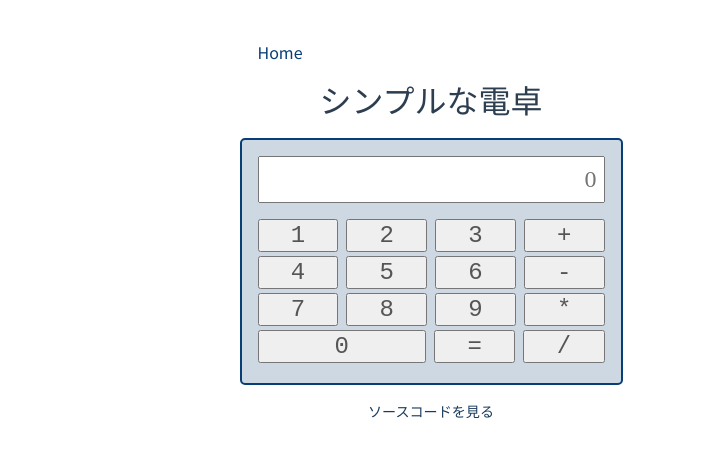
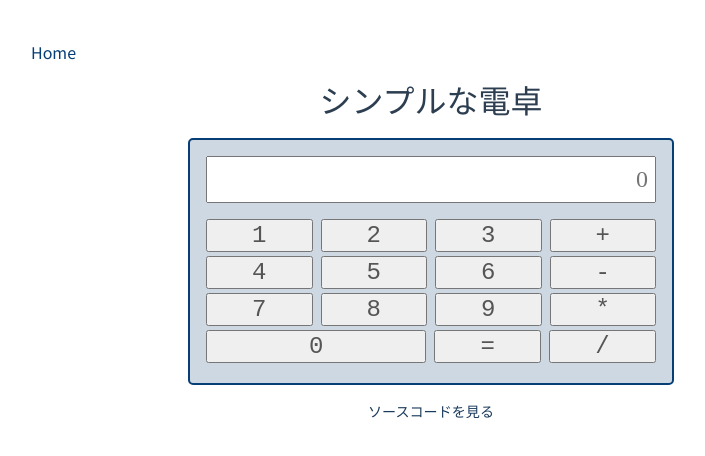
Before and after one commit to daiiz/vue-calculator, a Vue app: page /#/calc1 in a window 1280 px wide. Shown: the top 456 px of the page, without its empty margins (209-914 px from the left). Built offline with nearby package versions, Linux system fonts and the light colour scheme; a web font is replaced by a local one.

Commit message:
fix width

```diff
--- a/src/App.vue
+++ b/src/App.vue
@@ -20,6 +20,7 @@ export default {
   -moz-osx-font-smoothing: grayscale;
   color: #2c3e50;
   margin: 32px 16px;
-  max-width: 800px;
+  width: 800px;
+  max-width: 100%;
 }
 </style>
```
Also changed, not shown: 10 other files (tests, documents, lock files or other folders).
